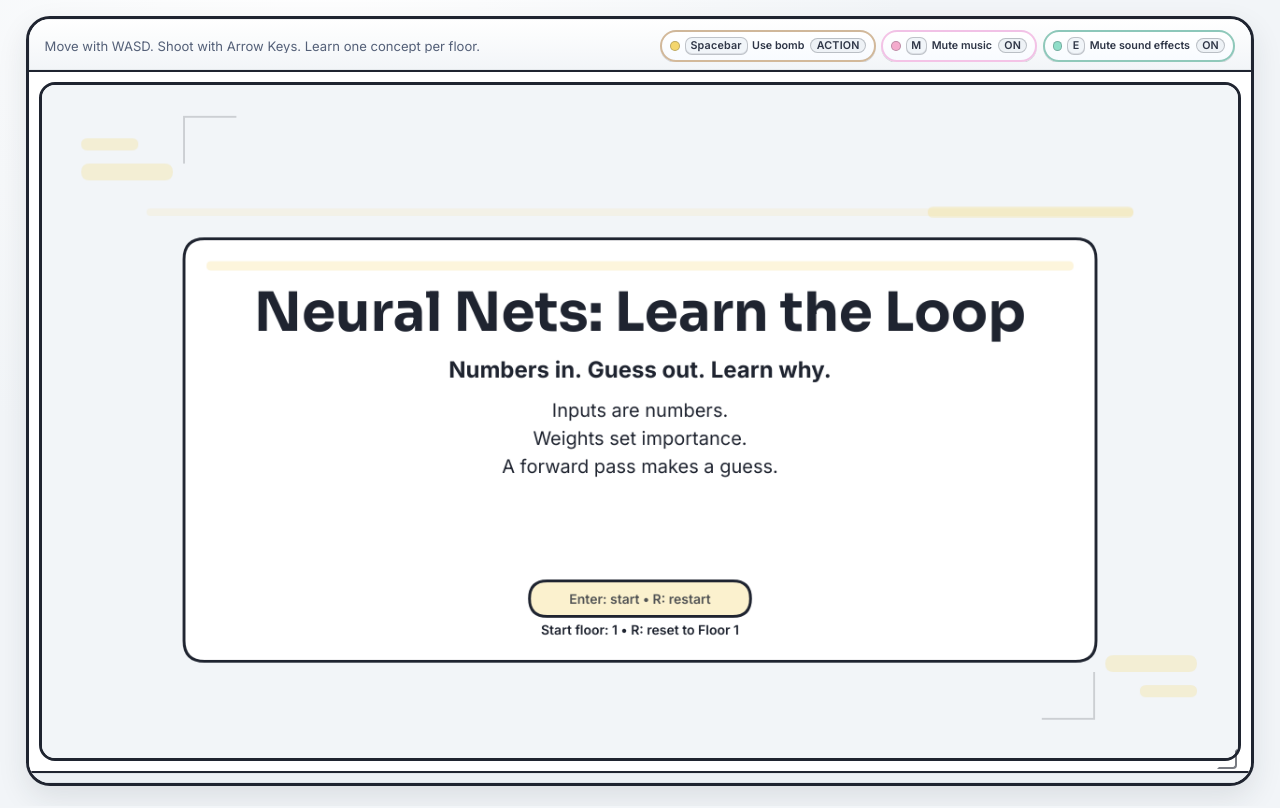
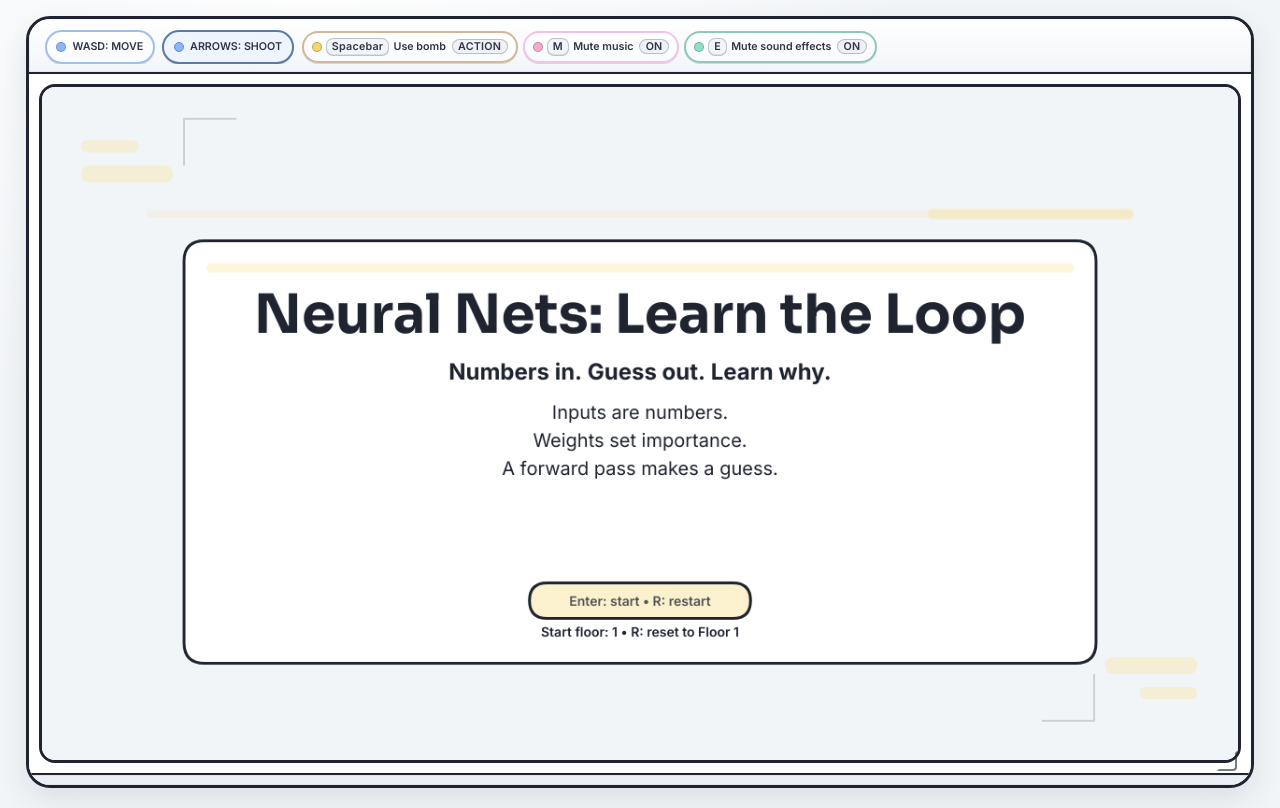
Before and after one commit to OsanGen/ai-power-users-codex53-demo, a website: page index.html in a window 1280 px wide. Drawn offline with Linux system fonts and the light colour scheme.

Commit message:
Simplify header controls to WASD and Arrows pills

```diff
--- a/index.html
+++ b/index.html
@@ -10,15 +10,24 @@
       href="https://fonts.googleapis.com/css2?family=Inter:wght@400;600;700&family=Sora:wght@500;600;700&display=swap"
       rel="stylesheet"
     />
-    <link rel="stylesheet" href="./styles.css?v=20260224-6" />
+    <link rel="stylesheet" href="./styles.css?v=20260228-1" />
   </head>
   <body>
     <a class="skip-link" href="#gameFrame">Skip to game area</a>
     <main id="appShell" class="app-shell" aria-label="Neural net learning game container">
       <header class="app-header">
         <div class="header-top-row">
-          <div class="header-title-inline">
-            <p id="appSubtitle">Move with WASD. Shoot with Arrow Keys. Learn one concept per floor.</p>
+          <div class="header-title-inline header-title-inline--controls">
+            <div id="appPrimaryControlHints" class="primary-control-hints" aria-label="Primary movement and shooting controls">
+              <span class="control-pill control-pill--move control-pill--static" id="appMoveHintBtn">
+                <span class="control-pill-dot control-pill-dot--move" aria-hidden="true"></span>
+                <span id="appMoveHintText">WASD: MOVE</span>
+              </span>
+              <span class="control-pill control-pill--shoot control-pill--static" id="appShootHintBtn">
+                <span class="control-pill-dot control-pill-dot--shoot" aria-hidden="true"></span>
+                <span id="appShootHintText">ARROWS: SHOOT</span>
+              </span>
+            </div>
           </div>
           <div id="appFooterControlStrip" class="control-strip" aria-label="Controls shortcuts">
             <button
@@ -111,14 +120,14 @@
       </footer>
     </main>
 
-    <script src="./narrative.js?v=20260224-2"></script>
+    <script src="./narrative.js?v=20260228-1"></script>
     <script src="./src/ui-tokens.js?v=20260223-2"></script>
     <script src="./src/core.js?v=20260223-2"></script>
     <script src="./src/content.js?v=20260222-7"></script>
     <script src="./src/upgrades.js?v=20260221-22"></script>
     <script src="./src/share.js?v=20260221-22"></script>
     <script src="./src/audio.js?v=20260224-2"></script>
-    <script src="./src/systems.js?v=20260224-5"></script>
+    <script src="./src/systems.js?v=20260228-1"></script>
     <script src="https://cdn.jsdelivr.net/npm/glfx@0.0.4/glfx.js"></script>
     <script src="./src/render.js?v=20260224-2"></script>
     <script src="./src/main.js?v=20260223-1"></script>
--- a/narrative.js
+++ b/narrative.js
@@ -128,6 +128,8 @@ window.AI_POWER_USER_NARRATIVE = {
     gameCanvasAriaLabel: "Neural net game canvas",
     appTitle: "Neural Nets: Learn the Loop",
     appSubtitle: "Move with WASD. Shoot with Arrow Keys. Learn one concept per floor.",
+    appMoveHintText: "WASD: MOVE",
+    appShootHintText: "ARROWS: SHOOT",
     appFooterGoal: "Survive each timer and learn the loop.",
     appFooterControlsHint: "Press Spacebar to use bomb • M to mute music • E to mute sound effects",
     appFooterControlsAriaLabel: "Controls shortcuts",
--- a/src/systems.js
+++ b/src/systems.js
@@ -971,12 +971,14 @@
       appTitleEl.textContent = formatUiText("appTitle", "Neural Nets: Learn the Loop");
     }
 
-    const appSubtitleEl = document.getElementById("appSubtitle");
-    if (appSubtitleEl) {
-      appSubtitleEl.textContent = formatUiText(
-        "appSubtitle",
-        "Move with WASD. Shoot with Arrow Keys. Learn one concept per floor."
-      );
+    const appMoveHintTextEl = document.getElementById("appMoveHintText");
+    if (appMoveHintTextEl) {
+      appMoveHintTextEl.textContent = formatUiText("appMoveHintText", "WASD: MOVE");
+    }
+
+    const appShootHintTextEl = document.getElementById("appShootHintText");
+    if (appShootHintTextEl) {
+      appShootHintTextEl.textContent = formatUiText("appShootHintText", "ARROWS: SHOOT");
     }
 
     if (canvas) {
--- a/styles.css
+++ b/styles.css
@@ -120,6 +120,11 @@ body {
   overflow: hidden;
 }
 
+.header-title-inline--controls {
+  flex: 0 0 auto;
+  overflow: visible;
+}
+
 #appTitle {
   font-family: "Sora", "Inter", sans-serif;
   font-weight: 700;
@@ -130,15 +135,43 @@ body {
   flex: 0 0 auto;
 }
 
-#appSubtitle {
-  margin: 0;
-  flex: 1 1 auto;
-  min-width: 0;
-  font: 500 clamp(0.68rem, 1.02vw, 0.82rem) / 1.1 "Inter", sans-serif;
-  color: var(--ink-muted);
+.primary-control-hints {
+  display: flex;
+  align-items: center;
+  flex-wrap: nowrap;
+  gap: 0.46rem;
+  flex: 0 0 auto;
+}
+
+.primary-control-hints .control-pill {
+  min-height: 34px;
+  padding: 0.22rem 0.6rem;
+  gap: 0.4rem;
+  font-weight: 700;
+}
+
+.control-pill--static {
+  user-select: none;
+  cursor: default;
+}
+
+#appPrimaryControlHints .control-pill-dot--shoot {
+  background: var(--cog-blue);
+  border-color: color-mix(in srgb, var(--cog-blue) 70%, var(--ink) 30%);
+}
+
+#appPrimaryControlHints .control-pill--shoot {
+  border-color: color-mix(in srgb, var(--cog-blue) 58%, var(--ink) 42%);
+  background: color-mix(in srgb, var(--cog-blue) 14%, var(--white) 86%);
+}
+
+#appPrimaryControlHints .control-pill--shoot:hover {
+  background: color-mix(in srgb, var(--cog-blue) 22%, var(--white) 78%);
+}
+
+#appMoveHintText,
+#appShootHintText {
   white-space: nowrap;
-  overflow: hidden;
-  text-overflow: ellipsis;
 }
 
 .app-shell::before {
```
